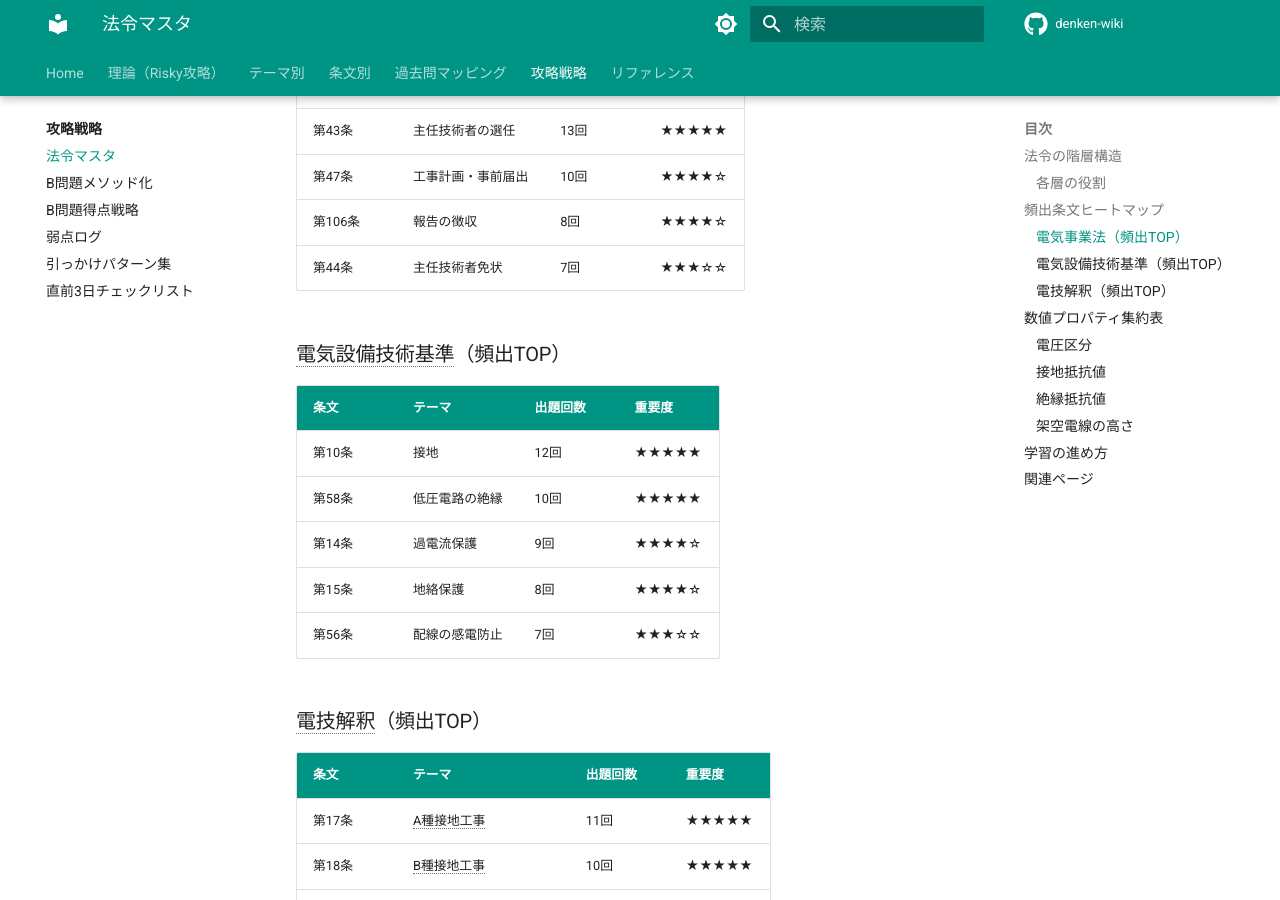
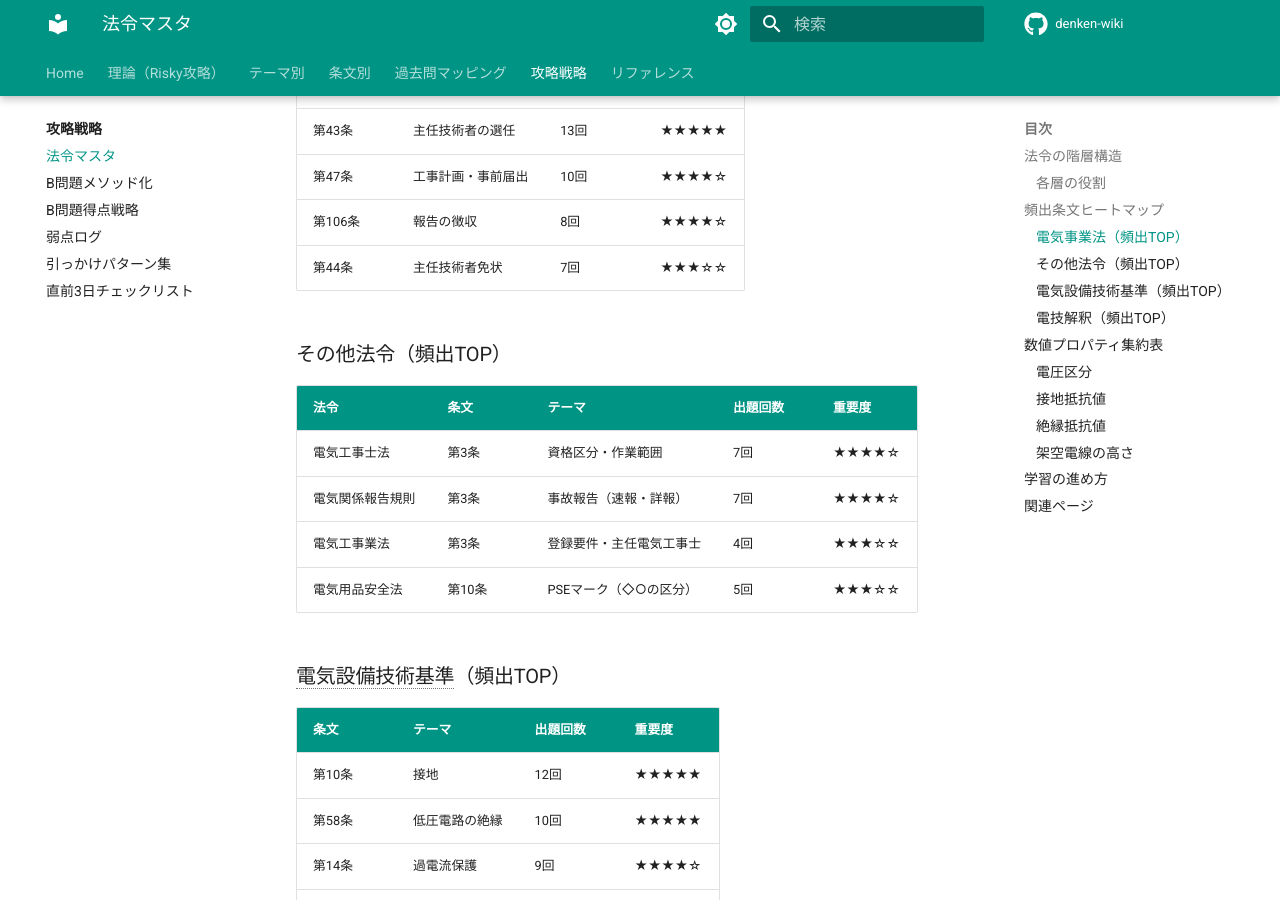
Before and after one commit to kfurufuru/denken-wiki, an MkDocs documentation site: the page built from docs/strategy/hourei-master.md, in a window 1280 px wide and 900 px high, scrolled down 1453 px. Built offline with MkDocs 1.6.1 and Material for MkDocs 9.7.7, drawn with Linux system fonts in a browser that asks for light colours; comment, search, counter and statistics services are not loaded; some of the changed text lies outside the part shown.

Commit message:
chore: リンク先更新・その他法令頻出表追加
- reuse-ranking: jiko-3/koji-gyo リンク先を専用条文ページへ更新
- hourei-master: その他法令頻出TOP表・関連ページリンク追加

Co-Authored-By: Claude Sonnet 4.6 <noreply@anthropic.com>

```diff
--- a/docs/strategy/hourei-master.md
+++ b/docs/strategy/hourei-master.md
@@ -45,6 +45,15 @@ graph TD
 | 第47条 | 工事計画・事前届出 | 10回 | ★★★★☆ |
 | 第106条 | 報告の徴収 | 8回 | ★★★★☆ |
 | 第44条 | 主任技術者免状 | 7回 | ★★★☆☆ |
+
+### その他法令（頻出TOP）
+
+| 法令 | 条文 | テーマ | 出題回数 | 重要度 |
+|------|------|--------|---------|--------|
+| 電気工事士法 | 第3条 | 資格区分・作業範囲 | 7回 | ★★★★☆ |
+| 電気関係報告規則 | 第3条 | 事故報告（速報・詳報） | 7回 | ★★★★☆ |
+| 電気工事業法 | 第3条 | 登録要件・主任電気工事士 | 4回 | ★★★☆☆ |
+| 電気用品安全法 | 第10条 | PSEマーク（◇○の区分） | 5回 | ★★★☆☆ |
 
 ### 電気設備技術基準（頻出TOP）
 
@@ -124,3 +133,6 @@ graph TD
 - [攻略戦略トップ](index.md)
 - [条文一覧](../articles/index.md)
 - [法体系の全体構造](../reference/hourei-taikei.md)
+- [その他法令 条文一覧](../articles/other/index.md)
+- [罰則・罰金比較表](../reference/penalties.md)
+- [届出・申請期限一覧](../reference/deadlines.md)
```
Also changed, not shown: docs/kakomon/reuse-ranking.md (+4 -3 lines).
